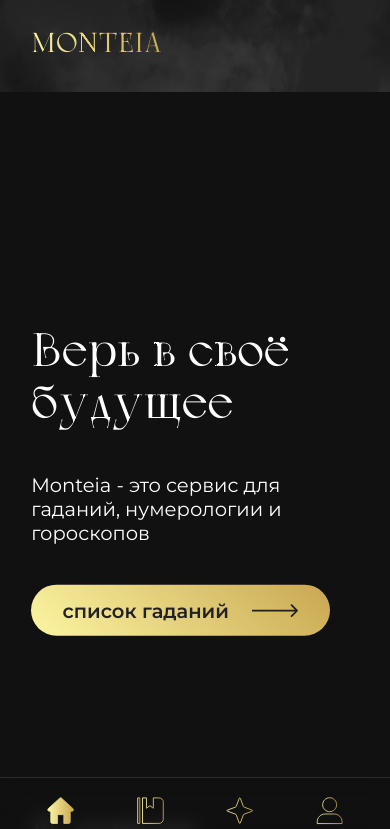
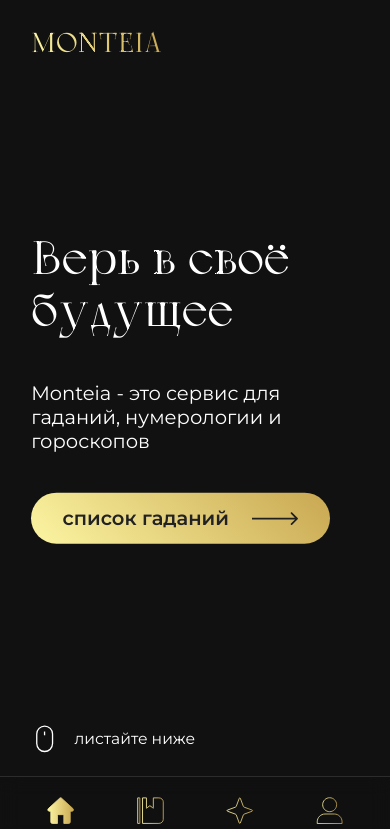
Before and after one commit to doloradium/monteia, a React (Vite) app: page / in a window 390 px wide. Shown: the top 829 px of the page. Built offline with nearby package versions, Linux system fonts and the light colour scheme.

Commit message:
Test 2.7

```diff
--- a/src/components/Header/styles.module.css
+++ b/src/components/Header/styles.module.css
@@ -56,7 +56,7 @@ header {
 @media screen and (max-width: 768px) {
   header {
     border-bottom: none;
-    position: static;
+    position: absolute;
     backdrop-filter: blur(0);
     background: none;
   }
```
